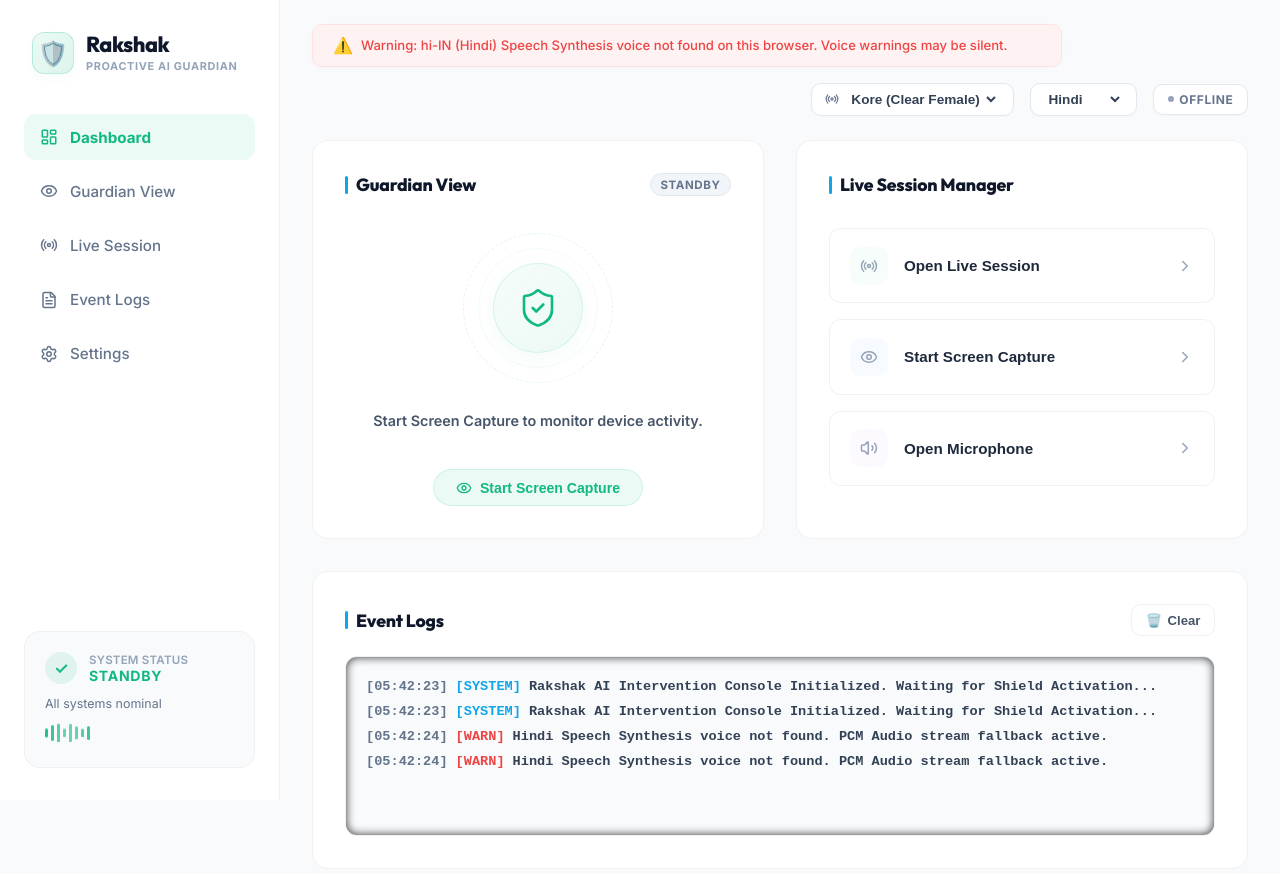
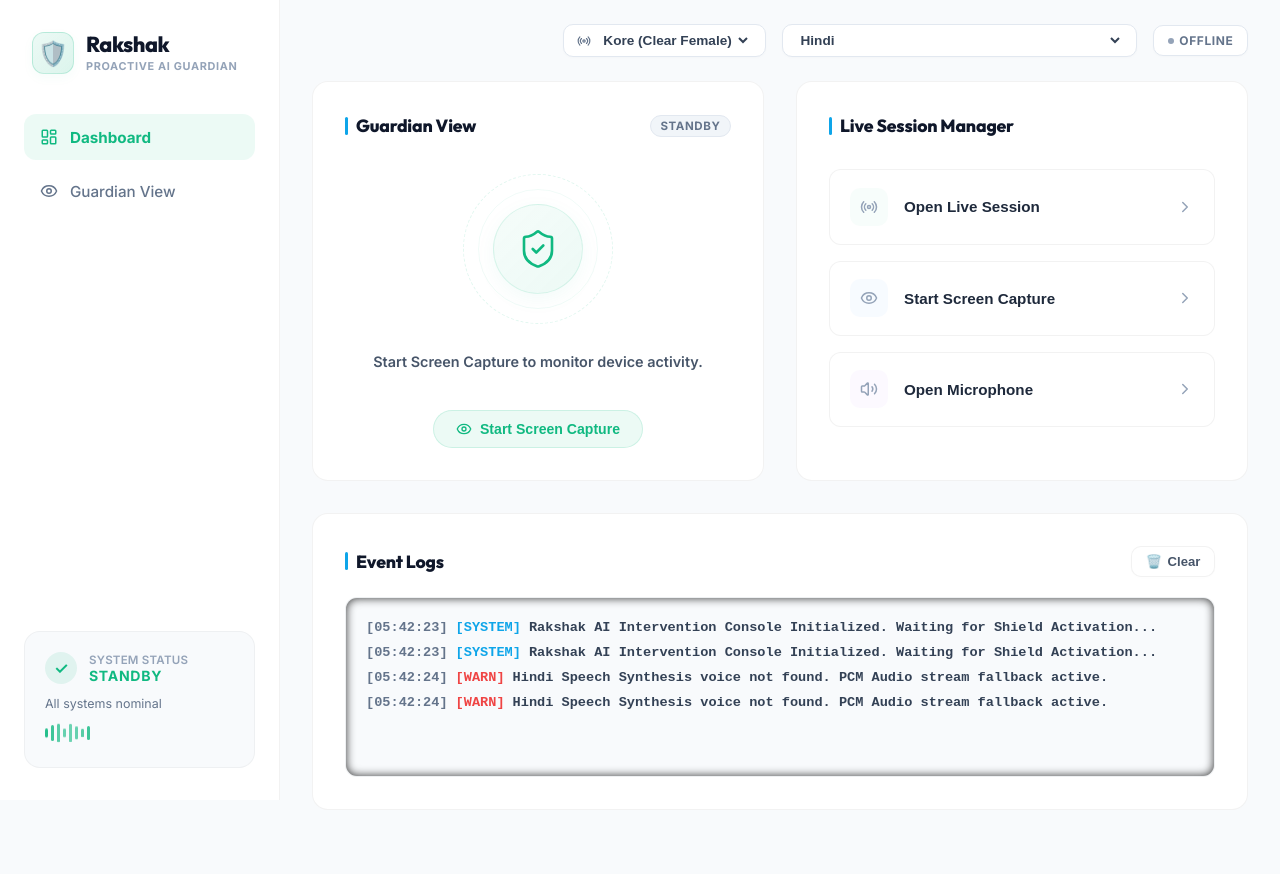
Before and after one commit to abhinandanmishra1/rakshak, a React (Vite) app in the folder frontend/: page / in a window 1280 px wide. Both pictures are taken after a click on the button "Access AI Intervention Console". Shown: the top 874 px of the page. After the commit the page ends 842 px from the top, so only its background shows below. Built offline with nearby package versions, Linux system fonts and the light colour scheme.

Commit message:
style: remove unused sidebar buttons, remove warning, and expand Indian language support

```diff
--- a/frontend/src/App.tsx
+++ b/frontend/src/App.tsx
@@ -7,7 +7,7 @@
  */
 
 import { useState, useEffect, useRef, useCallback } from 'react';
-import { Radio, ShieldCheck, Volume2, Eye, ArrowRight, LayoutDashboard, Settings, FileText, ChevronRight } from 'lucide-react';
+import { Radio, ShieldCheck, Volume2, Eye, ArrowRight, LayoutDashboard, ChevronRight } from 'lucide-react';
 import { config } from './config.ts';
 
 interface LogEntry {
@@ -53,7 +53,6 @@ export default function App() {
   const [verdict, setVerdict] = useState<{ scam: boolean; reason: string; warning_hi: string; confidence?: number } | null>(null);
   const [terminalLogs, setTerminalLogs] = useState<LogEntry[]>([]);
   const [fraudLogs, setFraudLogs] = useState<FraudLog[]>([]);
-  const [ttsMissing, setTtsMissing] = useState<boolean>(true);
 
   // Ref holders for background processing
   const socketRef = useRef<WebSocket | null>(null);
@@ -86,14 +85,10 @@ export default function App() {
         const voices = window.speechSynthesis.getVoices();
         const hasHindi = voices.some(v => v.lang.includes('hi-IN'));
         if (!hasHindi) {
-          setTtsMissing(true);
           addTerminalLog('WARN', 'Hindi Speech Synthesis voice not found. PCM Audio stream fallback active.');
-        } else {
-          setTtsMissing(false);
         }
       }, 1000); // Give time for voices to load
     } else {
-      setTtsMissing(true);
       addTerminalLog('ERROR', 'Speech Synthesis API not supported on this browser.');
     }
   }, []);
@@ -642,75 +637,6 @@ export default function App() {
             <Eye size={18} />
             <span>Guardian View</span>
           </button>
-
-          <button
-            className="sidebar-nav-btn"
-            style={{
-              display: 'flex',
-              alignItems: 'center',
-              gap: '0.75rem',
-              width: '100%',
-              padding: '0.85rem 1rem',
-              border: 'none',
-              borderRadius: '12px',
-              backgroundColor: 'transparent',
-              color: '#64748b',
-              fontFamily: 'var(--font-sans)',
-              fontWeight: 500,
-              fontSize: '0.95rem',
-              textAlign: 'left',
-              cursor: 'pointer'
-            }}
-          >
-            <Radio size={18} />
-            <span>Live Session</span>
-          </button>
-
-          <button
-            className="sidebar-nav-btn"
-            style={{
-              display: 'flex',
-              alignItems: 'center',
-              gap: '0.75rem',
-              width: '100%',
-              padding: '0.85rem 1rem',
-              border: 'none',
-              borderRadius: '12px',
-              backgroundColor: 'transparent',
-              color: '#64748b',
-              fontFamily: 'var(--font-sans)',
-              fontWeight: 500,
-              fontSize: '0.95rem',
-              textAlign: 'left',
-              cursor: 'pointer'
-            }}
-          >
-            <FileText size={18} />
-            <span>Event Logs</span>
-          </button>
-
-          <button
-            className="sidebar-nav-btn"
-            style={{
-              display: 'flex',
-              alignItems: 'center',
-              gap: '0.75rem',
-              width: '100%',
-              padding: '0.85rem 1rem',
-              border: 'none',
-              borderRadius: '12px',
-              backgroundColor: 'transparent',
-              color: '#64748b',
-              fontFamily: 'var(--font-sans)',
-              fontWeight: 500,
-              fontSize: '0.95rem',
-              textAlign: 'left',
-              cursor: 'pointer'
-            }}
-          >
-            <Settings size={18} />
-            <span>Settings</span>
-          </button>
         </nav>
 
         {/* System Status bottom card */}
@@ -769,29 +695,7 @@ export default function App() {
           flexWrap: 'wrap',
           flexShrink: 0
         }}>
-          {/* Warning Speech Synthesis Banner */}
-          {ttsMissing ? (
-            <div style={{
-              background: '#fef2f2',
-              border: '1px solid #fee2e2',
-              color: '#ef4444',
-              padding: '0.65rem 1.25rem',
-              borderRadius: '10px',
-              fontSize: '0.82rem',
-              fontWeight: 500,
-              display: 'flex',
-              alignItems: 'center',
-              gap: '0.5rem',
-              flexGrow: 1,
-              maxWidth: '750px',
-              boxShadow: '0 2px 8px rgba(239, 68, 68, 0.02)'
-            }}>
-              <span style={{ fontSize: '1rem' }}>⚠️</span>
-              <span>Warning: hi-IN (Hindi) Speech Synthesis voice not found on this browser. Voice warnings may be silent.</span>
-            </div>
-          ) : (
-            <div style={{ flexGrow: 1 }} />
-          )}
+          <div style={{ flexGrow: 1 }} />
 
           {/* Right Controls Dropdowns and Badge */}
           <div style={{ display: 'flex', alignItems: 'center', gap: '1rem', marginLeft: 'auto' }}>
@@ -876,6 +780,16 @@ export default function App() {
                 <option value="en-US">English</option>
                 <option value="kn-IN">Kannada</option>
                 <option value="te-IN">Telugu</option>
+                <option value="ta-IN">Tamil</option>
+                <option value="bn-IN">Bengali</option>
+                <option value="mr-IN">Marathi</option>
+                <option value="gu-IN">Gujarati</option>
+                <option value="ml-IN">Malayalam</option>
+                <option value="pa-IN">Punjabi</option>
+                <option value="or-IN">Odia</option>
+                <option disabled style={{ fontWeight: 'bold', color: '#64748b' }}>
+                  — Supports all Indian Languages via Gemini —
+                </option>
               </select>
             </div>
 
```
